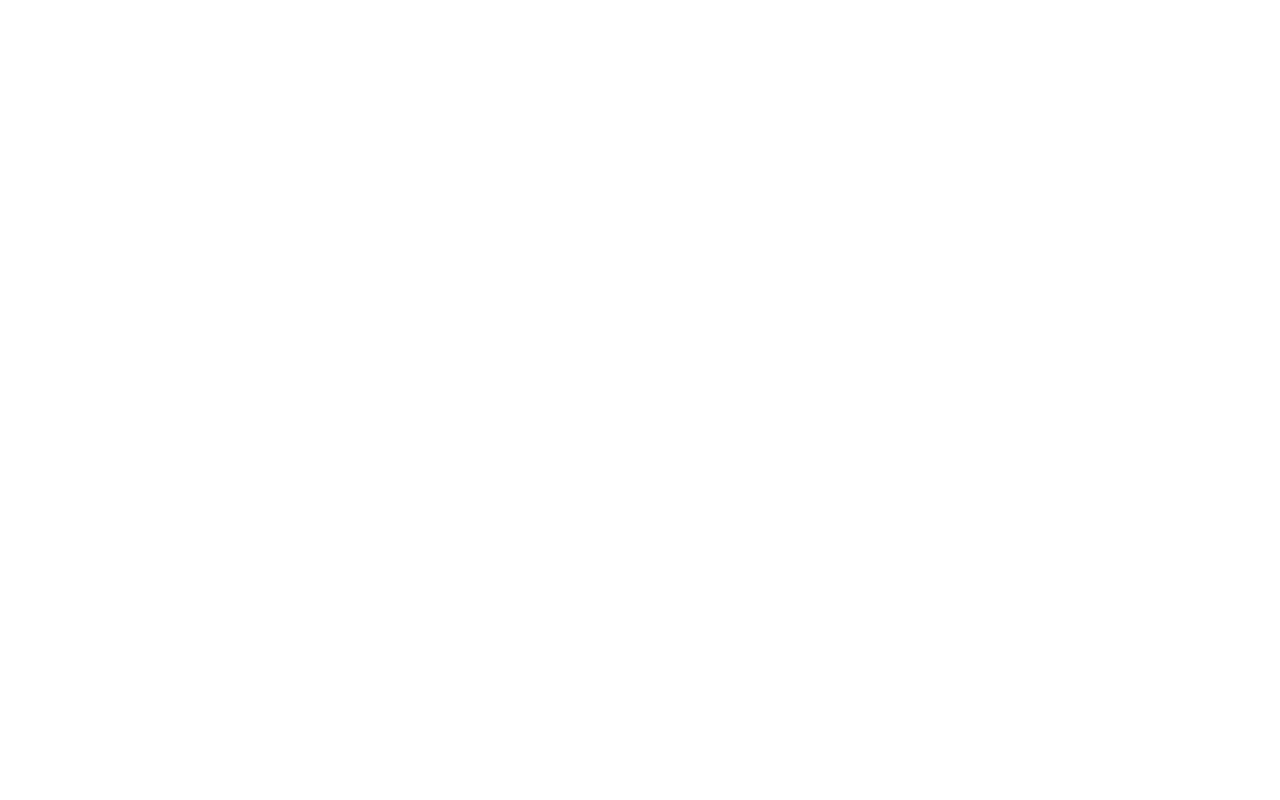
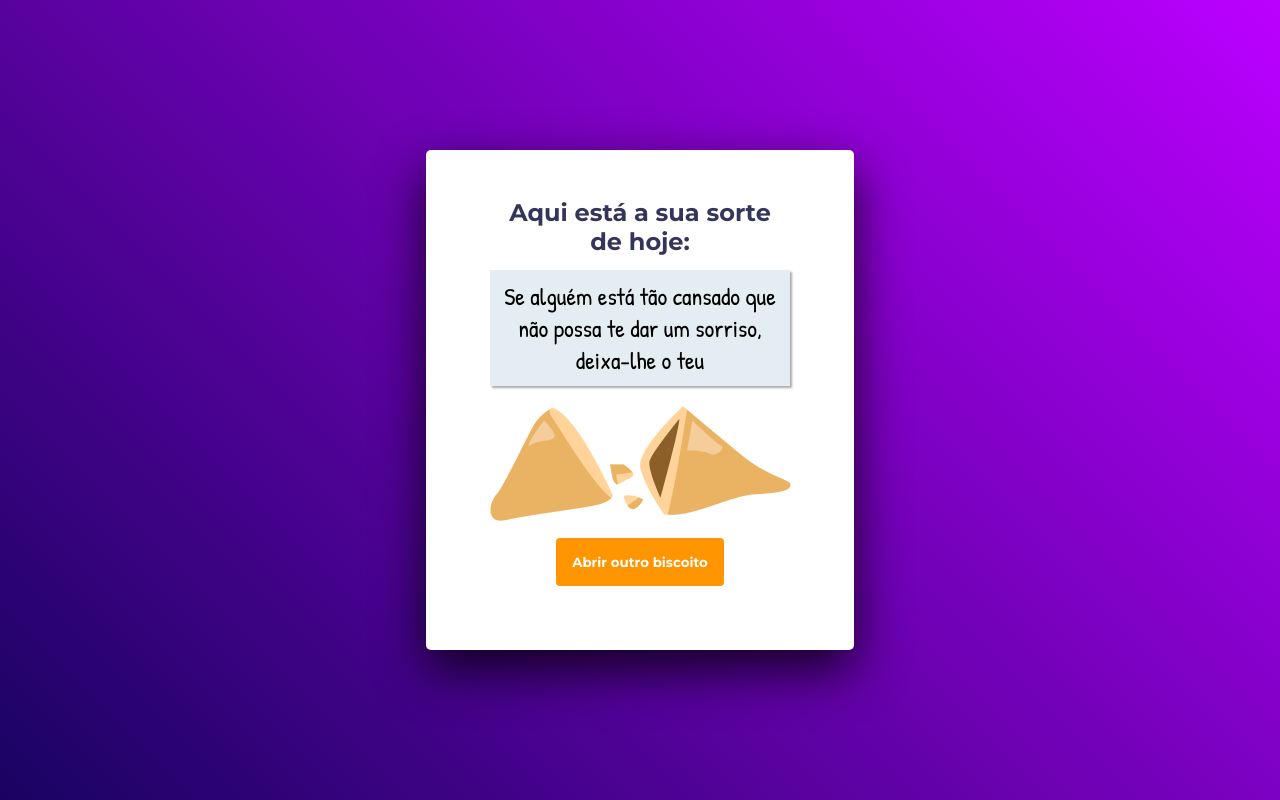
Before and after one commit to DavidFerreiraa/biscoito-da-sorte, a plain HTML site: page index.html in a window 1280 px wide. Drawn offline with Linux system fonts and the light colour scheme.

Commit message:
feat: add screens

```diff
--- a/index.html
+++ b/index.html
@@ -3,10 +3,28 @@
 <head>
     <meta charset="UTF-8">
     <meta name="viewport" content="width=device-width, initial-scale=1.0">
+    <link rel="preconnect" href="https://fonts.googleapis.com">
+    <link rel="preconnect" href="https://fonts.gstatic.com" crossorigin>
+    <link href="https://fonts.googleapis.com/css2?family=Montserrat:ital,wght@0,100..900;1,100..900&family=Patrick+Hand&display=swap" rel="stylesheet">
     <link rel="stylesheet" href="style.css">
     <title>Biscoito da sorte</title>
 </head>
 <body>
+    <main>
+        <div class="screen1 hidden">
+            <h1>Qual é a sua sorte hoje?</h1>
+            <p>Abra o biscoito e descubra</p>
+            <img src="./assets/fortune-cookie.png" alt="biscoito da sorte fechado"/>
+        </div>
+        <div class="screen2">
+            <h1>Aqui está a sua sorte de hoje:</h1>
+            <div class="paper">
+                <p>Se alguém está tão cansado que não possa te dar um sorriso, deixa-lhe o teu</p>
+            </div>
+            <img src="./assets/opened-cookie.png" alt="biscoito da sorte aberto"/>
+            <button>Abrir outro biscoito</button>
+        </div>
+    </main>
     <script src="./main.js"></script>
 </body>
 </html>
--- a/style.css
+++ b/style.css
@@ -0,0 +1,97 @@
+* {
+    margin: 0;
+    padding: 0;
+    box-sizing: border-box;
+}
+
+:root {
+    font-size: 62.5%;
+    font-family: 'montserrat', sans-serif;
+
+    --gradient-purple:#190361, #BB00FF;
+    --color-white: #FFFFFF;
+    --color-blue-100: #E4EDF1;
+    --color-blue-900: #34355B;
+    --color-orange: #FF9500;
+}
+
+html, body, button {
+    font-family: 'montserrat', sans-serif;
+}
+
+body {
+    display: grid;
+    place-items: center;
+
+    width: 100vw;
+    height: 100vh;
+
+    background-image: linear-gradient(45deg, var(--gradient-purple));
+}
+
+main {
+    box-sizing: content-box;
+    max-width: 42.8rem;
+    max-height: 42.4rem;
+
+    text-align: center;
+
+    padding: 4.8rem 6.4rem 6.4rem;
+
+    background-color: var(--color-white);
+
+    box-shadow: 0px 20px 50px rgba(0, 0, 0, 0.8);
+
+    border-radius: 5px;
+}
+
+main h1 {
+    color: var(--color-blue-900);
+    font-size: 2.4rem;
+    font-weight: bold;
+
+    margin-bottom: 1.4rem;
+}
+
+main p {
+    color: var(--color-blue);
+}
+
+main img {
+    margin-top: 2rem;
+}
+
+.screen2 {
+    max-width: 30rem;
+    max-height: 46rem;
+}
+
+.screen2 .paper {
+    padding: 1rem;
+
+    background-color: var(--color-blue-100);
+
+    box-shadow: 2px 2px 2px rgba(85, 85, 85, 0.5);
+}
+
+.screen2 p {
+    font-family: 'Patrick hand', 'montserrat', sans-serif;
+    font-size: 2.4rem;
+}
+
+.screen2 button {
+    color: var(--color-white);
+    font-weight: bold;
+
+    margin-top: 1.4rem;
+    padding: 1.6rem;
+
+    background-color: var(--color-orange);
+
+    border: none;
+    border-radius: 4px;
+}
+
+.hidden {
+    display: none;
+}
```
